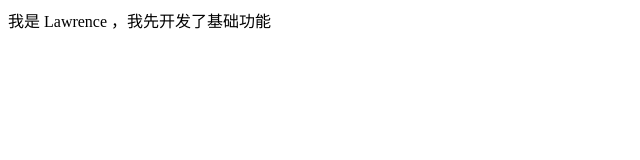
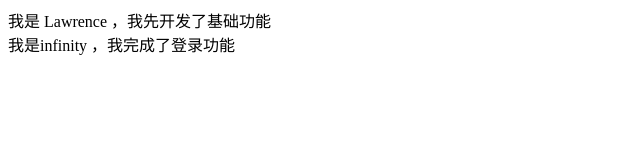
Before and after one commit to sharon217/my-repository, a plain HTML site: page index.html in a window 1280 px wide. Shown: the whole page, without its empty margins (0-640 px from the left). Drawn offline with Linux system fonts and the light colour scheme.

Commit message:
infinity完成的登录功能

```diff
--- a/index.html
+++ b/index.html
@@ -9,5 +9,7 @@
   <body>
 
     <div>我是 Lawrence ，我先开发了基础功能</div>
+
+    <div>我是infinity ，我完成了登录功能</div>
   </body>
 </html>
```
